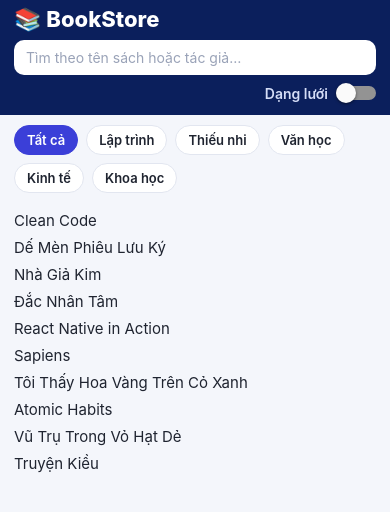
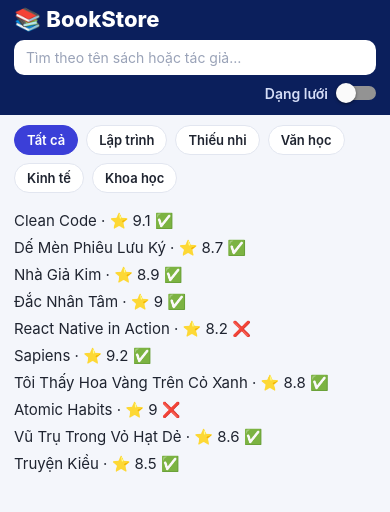
Before and after one commit to kthoa05/LTTBDD_Tuan10, a React Native app: screen / in a window 390 px wide. Shown: the top 512 px of the page. Built offline with nearby package versions, Linux system fonts and the light colour scheme.

Commit message:
Bai 10.2: FlatList va ActivityIndicator
Co-Authored-By: Claude Opus 5.5 <noreply@anthropic.com>

```diff
--- a/screens/HomeScreen.tsx
+++ b/screens/HomeScreen.tsx
@@ -84,18 +84,25 @@ export function HomeScreen({ navigation }: Props) {
       </View>
 
       {loading ? (
-        // TODO BT10.2b: hiển thị <ActivityIndicator size="large" color={colors.indigo} /> kèm chữ "Đang tải sách…"
-        <Text style={styles.empty}>Đang tải…</Text>
+        <View style={styles.center}>
+          <ActivityIndicator size="large" color={colors.indigo} />
+          <Text style={styles.empty}>Đang tải sách…</Text>
+        </View>
       ) : (
-        // TODO BT10.2a: thay khối bên dưới bằng FlatList (data={visible}, keyExtractor) hiển thị tên, rating, ✅/❌
         // TODO BT10.3d: renderItem dùng <BookCard book={item} layout={isTile ? "tile" : "row"} onSelect={onSelect} />
         // TODO BT10.5a: key={String(numColumns)}, numColumns, columnWrapperStyle={isTile ? styles.columnWrapper : undefined}
         // TODO BT10.5b: refreshControl={<RefreshControl refreshing={refreshing} onRefresh={onRefresh} />}
-        <View style={{ padding: 14 }}>
-          {visible.map((b) => (
-            <Text key={b.id} style={styles.plain}>{b.title}</Text>
-          ))}
-        </View>
+        <FlatList
+          data={visible}
+          keyExtractor={(b) => b.id}
+          renderItem={({ item }) => (
+            <Text style={styles.plain}>
+              {item.title} · ⭐ {item.rating} {item.inStock ? "✅" : "❌"}
+            </Text>
+          )}
+          contentContainerStyle={{ padding: 14, paddingBottom: 30 }}
+          ListEmptyComponent={<Text style={styles.empty}>Không tìm thấy sách phù hợp.</Text>}
+        />
       )}
     </SafeAreaView>
   );
```
